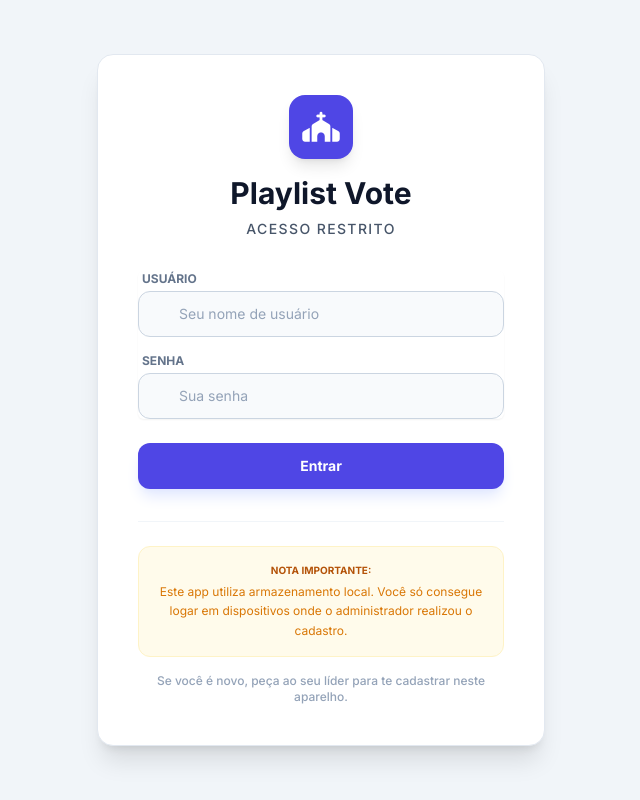
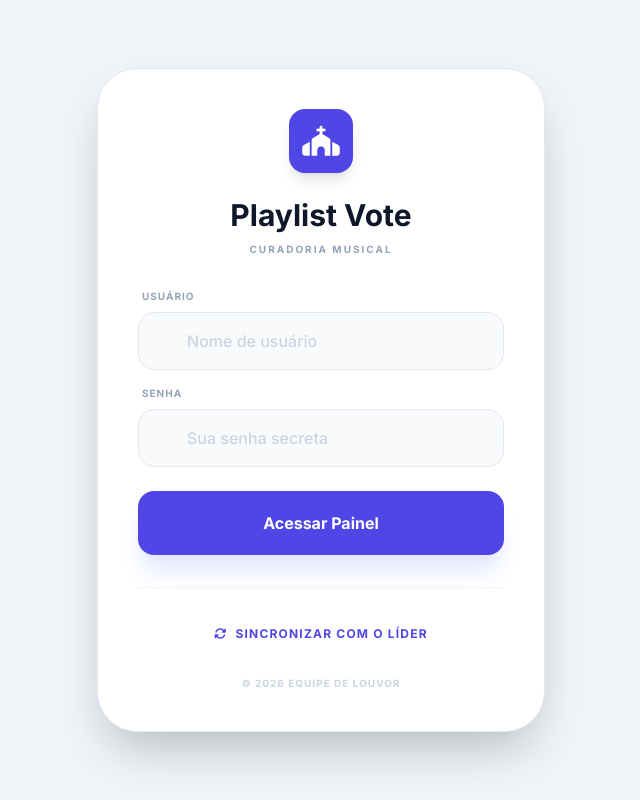
Before and after one commit to jocimarsoliveira81-sudo/PlaylistVote, a React (Vite) app: page / in a window 1280 px wide. Shown: the whole page, without its empty margins (319-959 px from the left). Built offline with nearby package versions, Linux system fonts and the light colour scheme.

Commit message:
feat: Add song synchronization functionality
Introduces a new "Sync" tab to the application, allowing users to synchronize song and user data across devices using a generated synchronization code. This enhances data consistency and ease of use for ministry teams.

```diff
--- a/App.tsx
+++ b/App.tsx
@@ -25,7 +25,7 @@ const App: React.FC = () => {
   const [authError, setAuthError] = useState('');
   const isInitialized = useRef(false);
 
-  const [activeTab, setActiveTab] = useState<'songs' | 'users'>('songs');
+  const [activeTab, setActiveTab] = useState<'songs' | 'users' | 'sync'>('songs');
   const [isAdding, setIsAdding] = useState(false);
   const [aiInsight, setAiInsight] = useState<string>('');
   const [isLoadingAi, setIsLoadingAi] = useState(false);
@@ -44,7 +44,6 @@ const App: React.FC = () => {
 
     if (savedUsers) {
       const parsedUsers = JSON.parse(savedUsers);
-      // Garantir que o admin inicial sempre exista
       if (!parsedUsers.find((u: User) => u.username === 'admin')) {
         setUsers([INITIAL_ADMIN, ...parsedUsers]);
       } else {
@@ -105,13 +104,38 @@ const App: React.FC = () => {
       localStorage.setItem(STORAGE_AUTH, JSON.stringify(user));
       setAuthError('');
     } else {
-      setAuthError('Usuário ou senha incorretos. Verifique se o administrador cadastrou seus dados corretamente neste dispositivo.');
+      setAuthError('Usuário ou senha incorretos neste dispositivo. Peça ao líder o "Código de Sincronização" para atualizar seu acesso.');
     }
   };
 
   const handleLogout = () => {
     setCurrentUser(null);
     localStorage.removeItem(STORAGE_AUTH);
+  };
+
+  const handleSyncData = (syncCode: string) => {
+    try {
+      const decoded = atob(syncCode);
+      const data = JSON.parse(decoded);
+
+      if (data.users && data.songs) {
+        setUsers(data.users);
+        setSongs(data.songs);
+        alert('Dados sincronizados com sucesso! Você já pode tentar o login.');
+        return true;
+      }
+      return false;
+    } catch (e) {
+      alert('Código de sincronização inválido. Verifique se copiou o texto completo.');
+      return false;
+    }
+  };
+
+  const generateSyncCode = () => {
+    const data = { users, songs };
+    const code = btoa(JSON.stringify(data));
+    navigator.clipboard.writeText(code);
+    alert('Código copiado! Envie para sua equipe pelo WhatsApp.');
   };
 
   const displayedSongs = useMemo(() => {
@@ -164,7 +188,7 @@ const App: React.FC = () => {
 
     setUsers(prev => [...prev, created]);
     setNewUser({ name: '', username: '', password: '', role: UserRole.USER });
-    alert('Membro cadastrado com sucesso!');
+    alert('Membro cadastrado! Lembre-se de sincronizar os dispositivos para que ele possa logar no celular dele.');
   };
 
   const handleDeleteUser = (id: string) => {
@@ -194,7 +218,7 @@ const App: React.FC = () => {
   };
 
   if (!currentUser) {
-    return <Login onLogin={handleLogin} error={authError} />;
+    return <Login onLogin={handleLogin} onSync={handleSyncData} error={authError} />;
   }
 
   const isAdmin = currentUser.role === UserRole.ADMIN;
@@ -203,7 +227,7 @@ const App: React.FC = () => {
     <div className="min-h-screen bg-slate-50 flex flex-col antialiased">
       <header className="sticky top-0 z-50 bg-white/80 backdrop-blur-md border-b border-slate-200 px-6 py-4">
         <div className="max-w-7xl mx-auto flex items-center justify-between">
-          <div className="flex items-center space-x-3">
+          <div className="flex items-center space-x-3 cursor-pointer" onClick={() => setActiveTab('songs')}>
             <div className="bg-indigo-600 text-white p-2.5 rounded-xl shadow-lg shadow-indigo-200">
               <i className="fas fa-play text-lg"></i>
             </div>
@@ -231,23 +255,60 @@ const App: React.FC = () => {
 
       <main className="flex-grow max-w-7xl w-full mx-auto px-6 py-10">
         {isAdmin && (
-          <div className="flex bg-white p-1.5 rounded-2xl shadow-sm border border-slate-200 w-fit mb-10">
+          <div className="flex bg-white p-1.5 rounded-2xl shadow-sm border border-slate-200 w-fit mb-10 overflow-x-auto">
             <button
               onClick={() => setActiveTab('songs')}
-              className={`px-6 py-2.5 rounded-xl text-sm font-bold transition-all flex items-center ${activeTab === 'songs' ? 'bg-indigo-600 text-white shadow-lg' : 'text-slate-500 hover:bg-slate-50'}`}
+              className={`px-6 py-2.5 rounded-xl text-sm font-bold transition-all flex items-center shrink-0 ${activeTab === 'songs' ? 'bg-indigo-600 text-white shadow-lg' : 'text-slate-500 hover:bg-slate-50'}`}
             >
               <i className="fas fa-music mr-2.5"></i> Músicas
             </button>
             <button
               onClick={() => setActiveTab('users')}
-              className={`px-6 py-2.5 rounded-xl text-sm font-bold transition-all flex items-center ${activeTab === 'users' ? 'bg-indigo-600 text-white shadow-lg' : 'text-slate-500 hover:bg-slate-50'}`}
+              className={`px-6 py-2.5 rounded-xl text-sm font-bold transition-all flex items-center shrink-0 ${activeTab === 'users' ? 'bg-indigo-600 text-white shadow-lg' : 'text-slate-500 hover:bg-slate-50'}`}
             >
-              <i className="fas fa-users-cog mr-2.5"></i> Gerenciar Equipe
+              <i className="fas fa-users-cog mr-2.5"></i> Equipe
+            </button>
+            <button
+              onClick={() => setActiveTab('sync')}
+              className={`px-6 py-2.5 rounded-xl text-sm font-bold transition-all flex items-center shrink-0 ${activeTab === 'sync' ? 'bg-indigo-600 text-white shadow-lg' : 'text-slate-500 hover:bg-slate-50'}`}
+            >
+              <i className="fas fa-sync-alt mr-2.5"></i> Sincronizar
             </button>
           </div>
         )}
 
-        {isAdmin && activeTab === 'users' ? (
+        {isAdmin && activeTab === 'sync' ? (
+          <div className="max-w-2xl mx-auto animate-in fade-in slide-in-from-bottom-4 duration-500">
+            <div className="bg-white p-10 rounded-[2.5rem] shadow-xl border border-slate-200 text-center">
+              <div className="w-20 h-20 bg-indigo-50 text-indigo-600 rounded-3xl flex items-center justify-center mx-auto mb-8">
+                <i className="fas fa-cloud-upload-alt text-3xl"></i>
+              </div>
+              <h3 className="text-2xl font-black text-slate-900 mb-4">Exportar Dados da Igreja</h3>
+              <p className="text-slate-500 mb-10 leading-relaxed">
+                Como este app não usa um servidor de internet para salvar seus dados (por privacidade), você precisa enviar este código para seus membros. Assim, o celular deles ficará igual ao seu.
+              </p>
+
+              <div className="space-y-6">
+                <button
+                  onClick={generateSyncCode}
+                  className="w-full py-5 bg-indigo-600 text-white font-black rounded-3xl shadow-2xl shadow-indigo-200 hover:bg-indigo-700 active:scale-[0.98] transition-all flex items-center justify-center space-x-3"
+                >
+                  <i className="fab fa-whatsapp text-xl"></i>
+                  <span>Gerar e Copiar Código</span>
+                </button>
+
+                <div className="bg-slate-50 p-6 rounded-2xl border border-slate-100">
+                  <p className="text-[10px] font-black text-slate-400 uppercase tracking-widest mb-3">Como funciona?</p>
+                  <ol className="text-left text-xs text-slate-500 space-y-2 list-decimal ml-4">
+                    <li>Clique no botão acima para copiar o código.</li>
+                    <li>Envie para o WhatsApp do membro da equipe.</li>
+                    <li>Peça para ele clicar em <b>"Sincronizar"</b> na tela de login e colar o texto.</li>
+                  </ol>
+                </div>
+              </div>
+            </div>
+          </div>
+        ) : isAdmin && activeTab === 'users' ? (
           <div className="grid grid-cols-1 lg:grid-cols-12 gap-10 animate-in fade-in slide-in-from-bottom-4 duration-500">
             <div className="lg:col-span-4">
               <div className="bg-white p-8 rounded-3xl shadow-sm border border-slate-200">
@@ -258,16 +319,16 @@ const App: React.FC = () => {
                   <div className="space-y-2">
                     <label className="text-xs font-bold text-slate-400 uppercase ml-1">Nome</label>
                     <input
-                      type="text" required placeholder="Nome completo"
+                      type="text" required placeholder="Ex: João Silva"
                       className="w-full px-4 py-3 bg-slate-50 border border-slate-200 rounded-xl focus:ring-2 focus:ring-indigo-500 focus:bg-white transition-all outline-none"
                       value={newUser.name}
                       onChange={e => setNewUser({...newUser, name: e.target.value})}
                     />
                   </div>
                   <div className="space-y-2">
-                    <label className="text-xs font-bold text-slate-400 uppercase ml-1">Usuário</label>
+                    <label className="text-xs font-bold text-slate-400 uppercase ml-1">Usuário (Login)</label>
                     <input
-                      type="text" required placeholder="@username"
+                      type="text" required placeholder="Ex: joao123"
                       className="w-full px-4 py-3 bg-slate-50 border border-slate-200 rounded-xl focus:ring-2 focus:ring-indigo-500 focus:bg-white transition-all outline-none"
                       value={newUser.username}
                       onChange={e => setNewUser({...newUser, username: e.target.value})}
@@ -276,7 +337,7 @@ const App: React.FC = () => {
                   <div className="space-y-2">
                     <label className="text-xs font-bold text-slate-400 uppercase ml-1">Senha</label>
                     <input
-                      type="password" required
+                      type="password" required placeholder="Crie uma senha"
                       className="w-full px-4 py-3 bg-slate-50 border border-slate-200 rounded-xl focus:ring-2 focus:ring-indigo-500 focus:bg-white transition-all outline-none"
                       value={newUser.password}
                       onChange={e => setNewUser({...newUser, password: e.target.value})}
--- a/components/Login.tsx
+++ b/components/Login.tsx
@@ -4,59 +4,72 @@ import { User } from '../types';
 
 interface LoginProps {
   onLogin: (username: string, password: string) => void;
+  onSync: (code: string) => boolean;
   error?: string;
 }
 
-const Login: React.FC<LoginProps> = ({ onLogin, error }) => {
+const Login: React.FC<LoginProps> = ({ onLogin, onSync, error }) => {
   const [username, setUsername] = useState('');
   const [password, setPassword] = useState('');
+  const [showSync, setShowSync] = useState(false);
+  const [syncCode, setSyncCode] = useState('');
 
   const handleSubmit = (e: React.FormEvent) => {
     e.preventDefault();
     onLogin(username, password);
   };
 
+  const handleSyncSubmit = (e: React.FormEvent) => {
+    e.preventDefault();
+    if (onSync(syncCode)) {
+      setSyncCode('');
+      setShowSync(false);
+    }
+  };
+
   return (
     <div className="min-h-screen flex items-center justify-center bg-slate-100 px-4 py-12">
-      <div className="max-w-md w-full space-y-8 bg-white p-10 rounded-2xl shadow-xl border border-slate-200">
+      <div className="max-w-md w-full space-y-8 bg-white p-10 rounded-[2.5rem] shadow-2xl border border-slate-200">
         <div className="text-center">
-          <div className="mx-auto h-16 w-16 bg-indigo-600 rounded-2xl flex items-center justify-center text-white shadow-lg mb-4">
+          <div className="mx-auto h-16 w-16 bg-indigo-600 rounded-2xl flex items-center justify-center text-white shadow-lg mb-6">
             <i className="fas fa-church text-3xl"></i>
           </div>
-          <h2 className="text-3xl font-extrabold text-slate-900">Playlist Vote</h2>
-          <p className="mt-2 text-sm text-slate-600 font-medium uppercase tracking-widest">Acesso Restrito</p>
+          <h2 className="text-3xl font-black text-slate-900 leading-tight">Playlist Vote</h2>
+          <p className="mt-2 text-[10px] text-slate-400 font-black uppercase tracking-[0.2em]">Curadoria Musical</p>
         </div>
 
-        <form className="mt-8 space-y-6" onSubmit={handleSubmit}>
-          <div className="rounded-md shadow-sm space-y-4">
+        {!showSync ? (
+          <>
+            <form className="mt-10 space-y-6" onSubmit={handleSubmit}>
+              <div className="space-y-4">
                 <div>
-              <label className="block text-xs font-bold text-slate-500 uppercase mb-1 ml-1">Usuário</label>
+                  <label className="block text-[10px] font-black text-slate-400 uppercase tracking-widest mb-2 ml-1">Usuário</label>
                   <div className="relative">
-                <div className="absolute inset-y-0 left-0 pl-3 flex items-center pointer-events-none text-slate-400">
+                    <div className="absolute inset-y-0 left-0 pl-4 flex items-center pointer-events-none text-slate-300">
                       <i className="fas fa-user"></i>
                     </div>
                     <input
                       type="text"
                       required
                       autoCapitalize="none"
-                  className="appearance-none relative block w-full px-10 py-3 border border-slate-300 placeholder-slate-400 text-slate-900 rounded-xl focus:outline-none focus:ring-2 focus:ring-indigo-500 focus:border-indigo-500 sm:text-sm transition-all bg-slate-50"
-                  placeholder="Seu nome de usuário"
+                      className="appearance-none relative block w-full px-12 py-4 border border-slate-200 placeholder-slate-300 text-slate-900 rounded-2xl focus:outline-none focus:ring-2 focus:ring-indigo-500 transition-all bg-slate-50 font-medium"
+                      placeholder="Nome de usuário"
                       value={username}
                       onChange={(e) => setUsername(e.target.value)}
                     />
                   </div>
                 </div>
                 <div>
-              <label className="block text-xs font-bold text-slate-500 uppercase mb-1 ml-1">Senha</label>
+                  <label className="block text-[10px] font-black text-slate-400 uppercase tracking-widest mb-2 ml-1">Senha</label>
                   <div className="relative">
-                <div className="absolute inset-y-0 left-0 pl-3 flex items-center pointer-events-none text-slate-400">
+                    <div className="absolute inset-y-0 left-0 pl-4 flex items-center pointer-events-none text-slate-300">
                       <i className="fas fa-lock"></i>
                     </div>
                     <input
                       type="password"
                       required
-                  className="appearance-none relative block w-full px-10 py-3 border border-slate-300 placeholder-slate-400 text-slate-900 rounded-xl focus:outline-none focus:ring-2 focus:ring-indigo-500 focus:border-indigo-500 sm:text-sm transition-all bg-slate-50"
-                  placeholder="Sua senha"
+                      className="appearance-none relative block w-full px-12 py-4 border border-slate-200 placeholder-slate-300 text-slate-900 rounded-2xl focus:outline-none focus:ring-2 focus:ring-indigo-500 transition-all bg-slate-50 font-medium"
+                      placeholder="Sua senha secreta"
                       value={password}
                       onChange={(e) => setPassword(e.target.value)}
                     />
@@ -65,30 +78,73 @@ const Login: React.FC<LoginProps> = ({ onLogin, error }) => {
               </div>
 
               {error && (
-            <div className="text-red-500 text-sm bg-red-50 p-3 rounded-lg border border-red-100 flex items-start">
-              <i className="fas fa-exclamation-circle mt-1 mr-2 shrink-0"></i>
-              <span className="leading-tight">{error}</span>
+                <div className="text-red-500 text-xs bg-red-50 p-4 rounded-2xl border border-red-100 flex items-start animate-in fade-in zoom-in-95 duration-200">
+                  <i className="fas fa-exclamation-circle mt-0.5 mr-3 shrink-0"></i>
+                  <span className="leading-tight font-medium">{error}</span>
                 </div>
               )}
 
-          <div>
               <button
                 type="submit"
-              className="group relative w-full flex justify-center py-3 px-4 border border-transparent text-sm font-bold rounded-xl text-white bg-indigo-600 hover:bg-indigo-700 focus:outline-none focus:ring-2 focus:ring-offset-2 focus:ring-indigo-500 transition-all shadow-lg shadow-indigo-100 active:scale-95"
+                className="w-full py-5 bg-indigo-600 text-white font-black rounded-2xl shadow-xl shadow-indigo-100 hover:bg-indigo-700 active:scale-[0.98] transition-all"
               >
-              Entrar
+                Acessar Painel
+              </button>
+            </form>
+
+            <div className="mt-8 pt-8 border-t border-slate-100 text-center">
+              <button
+                onClick={() => setShowSync(true)}
+                className="text-indigo-600 text-xs font-black uppercase tracking-widest hover:text-indigo-800 transition-colors"
+              >
+                <i className="fas fa-sync-alt mr-2"></i>
+                Sincronizar com o Líder
+              </button>
+            </div>
+          </>
+        ) : (
+          <div className="mt-10 animate-in fade-in slide-in-from-right-4 duration-300">
+            <div className="bg-indigo-50 p-6 rounded-3xl mb-8 border border-indigo-100">
+              <h4 className="text-indigo-700 font-black text-sm mb-2 flex items-center">
+                <i className="fas fa-info-circle mr-2"></i> Sincronização
+              </h4>
+              <p className="text-indigo-600/70 text-xs leading-relaxed font-medium">
+                Cole abaixo o código que o seu líder gerou no painel de administração dele. Isso atualizará seus acessos neste celular.
+              </p>
+            </div>
+
+            <form onSubmit={handleSyncSubmit} className="space-y-6">
+              <textarea
+                required
+                rows={4}
+                className="w-full px-5 py-4 border border-slate-200 bg-slate-50 rounded-2xl focus:ring-2 focus:ring-indigo-500 outline-none text-xs font-mono break-all"
+                placeholder="Cole o código gigante aqui..."
+                value={syncCode}
+                onChange={(e) => setSyncCode(e.target.value)}
+              />
+              <div className="flex gap-3">
+                <button
+                  type="button"
+                  onClick={() => setShowSync(false)}
+                  className="flex-1 py-4 bg-slate-100 text-slate-500 font-bold rounded-2xl hover:bg-slate-200 transition-all"
+                >
+                  Voltar
+                </button>
+                <button
+                  type="submit"
+                  className="flex-[2] py-4 bg-indigo-600 text-white font-black rounded-2xl shadow-lg shadow-indigo-100 hover:bg-indigo-700 transition-all"
+                >
+                  Confirmar
                 </button>
               </div>
             </form>
+          </div>
+        )}
 
-        <div className="mt-8 pt-6 border-t border-slate-100 text-center space-y-4">
-          <div className="bg-amber-50 p-4 rounded-xl border border-amber-100">
-             <p className="text-[10px] text-amber-700 font-bold uppercase mb-1">Nota Importante:</p>
-             <p className="text-xs text-amber-600 leading-relaxed">
-               Este app utiliza armazenamento local. Você só consegue logar em dispositivos onde o administrador realizou o cadastro.
+        <div className="mt-10 text-center">
+          <p className="text-[10px] text-slate-300 font-bold uppercase tracking-widest">
+            © {new Date().getFullYear()} Equipe de Louvor
           </p>
-          </div>
-          <p className="text-xs text-slate-400 font-medium">Se você é novo, peça ao seu líder para te cadastrar neste aparelho.</p>
         </div>
       </div>
     </div>
```
Lines whose indentation alone changed are shown as unchanged.
